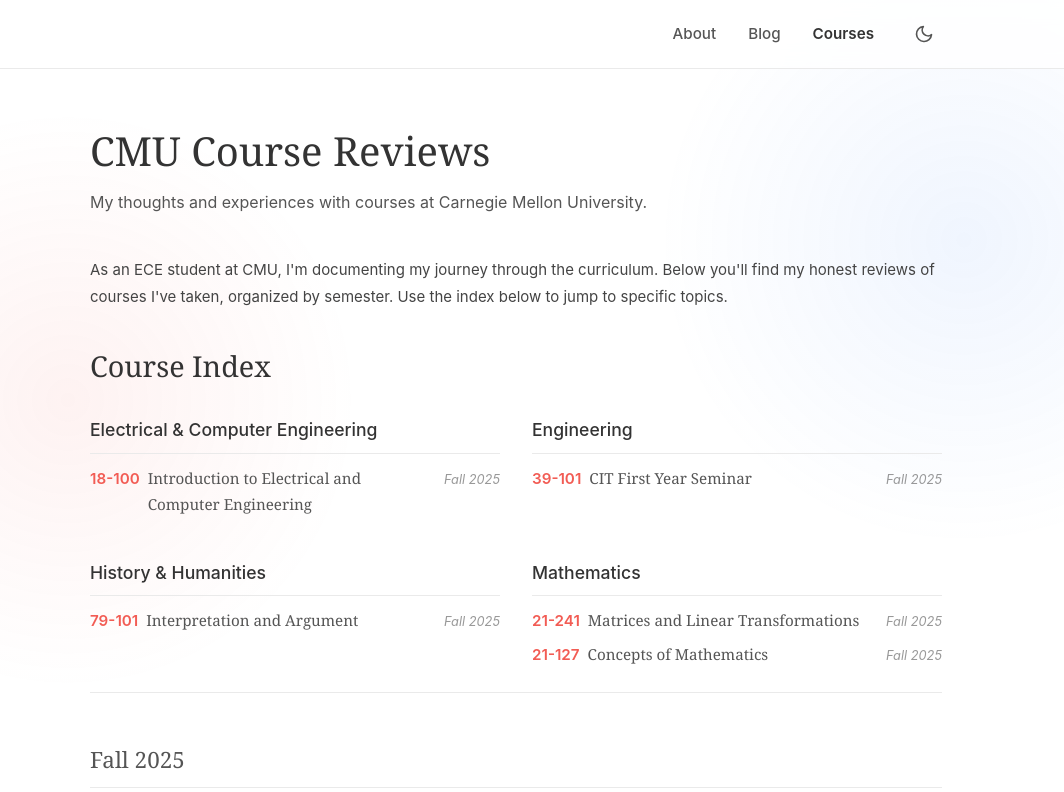
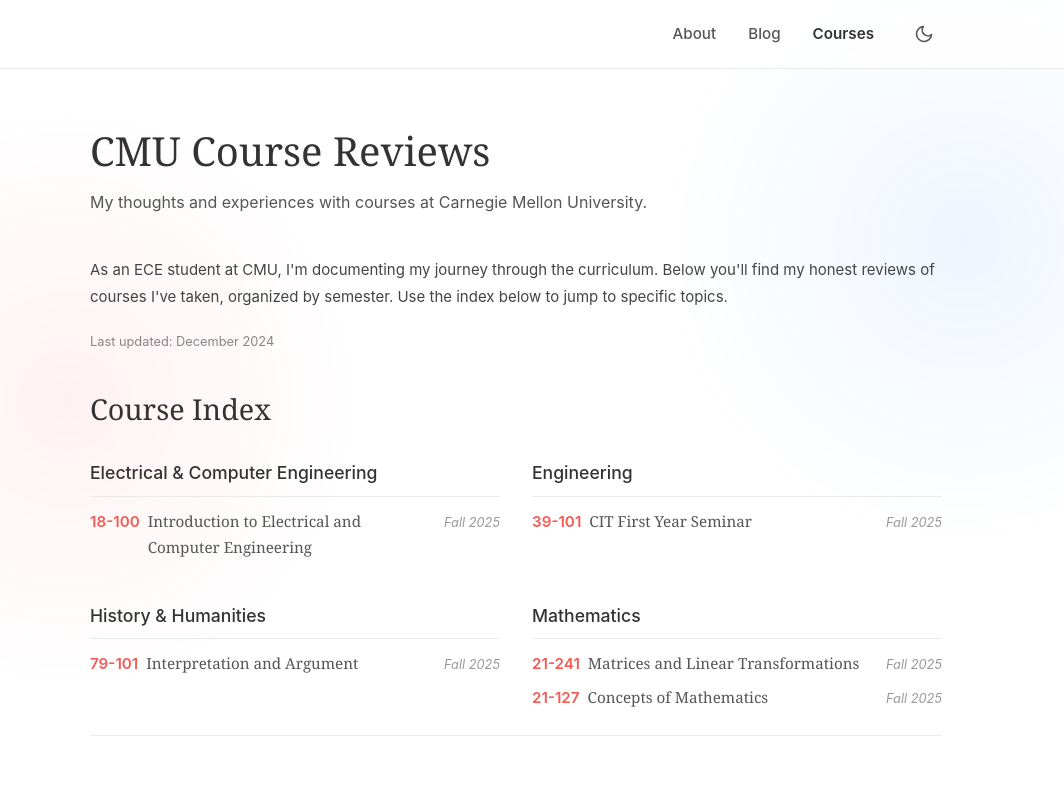
Before and after one commit to darrenpintoo/darrenpintoo.github.io, a React (Vite) app: page /courses in a window 1280 px wide. Shown: the top 792 px of the page, without its empty margins (124-1188 px from the left). Built offline with nearby package versions, Linux system fonts and the light colour scheme.

Commit message:
added last updated tag on course reviews

```diff
--- a/src/pages/CourseReviews.jsx
+++ b/src/pages/CourseReviews.jsx
@@ -173,6 +173,9 @@
                         Below you'll find my honest reviews of courses I've taken, organized by semester.
                         Use the index below to jump to specific topics.
                     </p>
+                    <p style={{ fontSize: '0.8rem', color: 'var(--text-secondary)', opacity: 0.7, marginTop: '1rem' }}>
+                        Last updated: December 2024
+                    </p>
                 </FadeIn>
 
                 {/* Course Index Section */}
```
